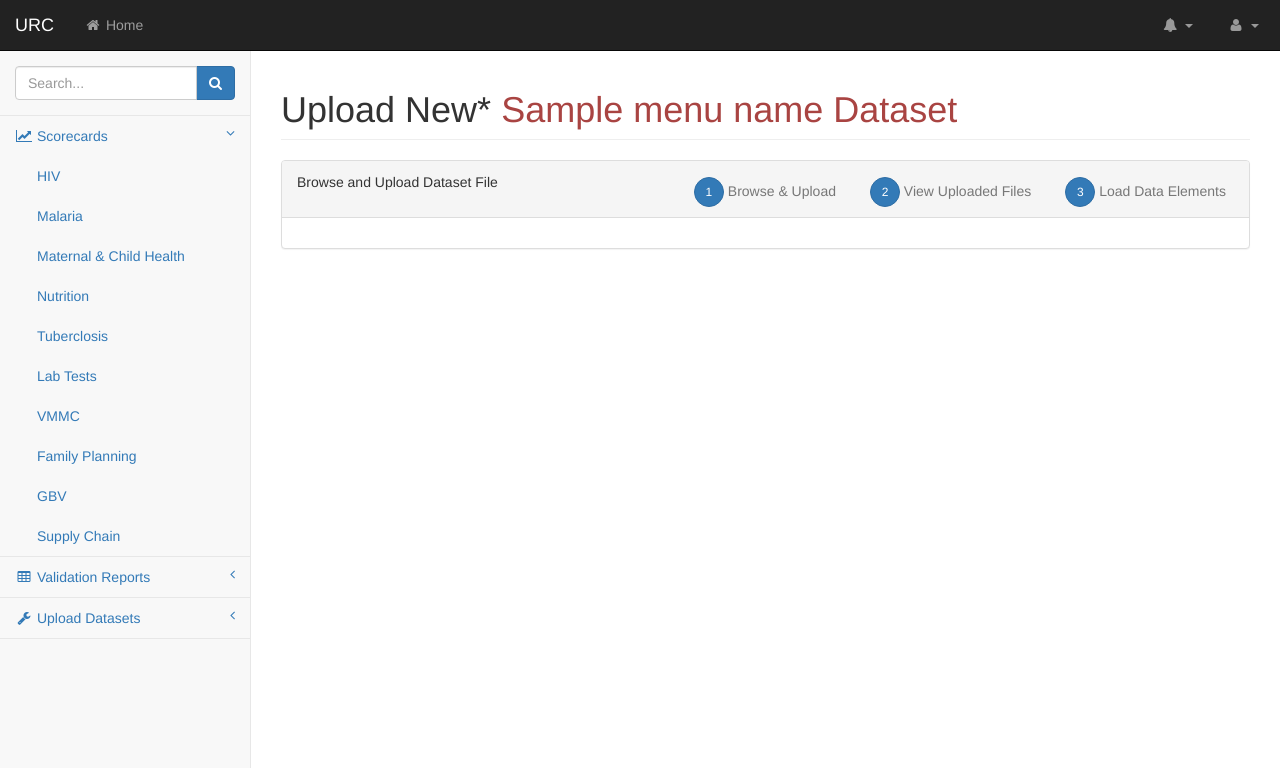
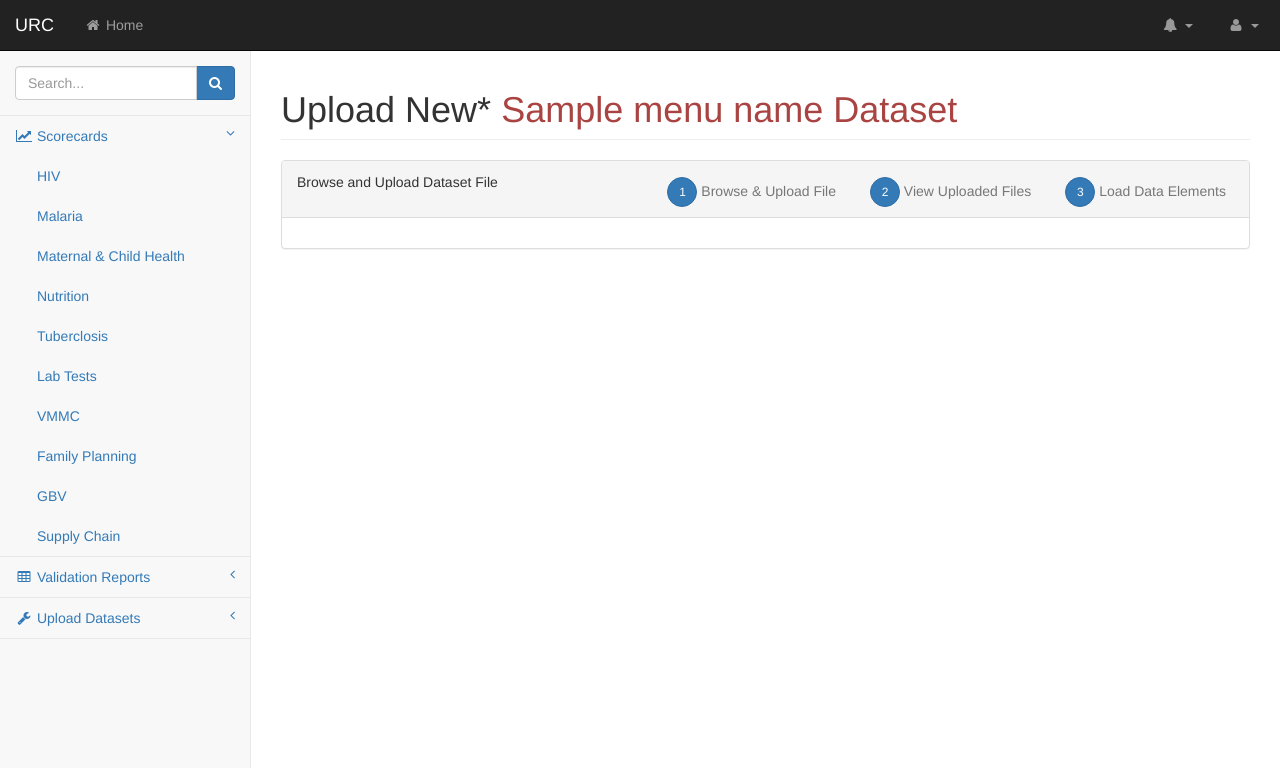
Before and after one commit to rhts-ec/rhites_ec_www, a Django app: template cannula/templates/cannula/data_workflow_new.html in a window 1280 px wide. Shown: the top 768 px of the page. Run offline with Django 3.2, Linux system fonts and the light colour scheme; the template is opened without the code that fills it: most values are stand-ins (such as "Sample title", 1, 10 or a date in 2020); form fields are guessed from the names that the template uses; parts of the project's set-up code (start-up, migrations or seed data) failed here and were passed over; some libraries are stand-ins or nearby versions.

Commit message:
a few last changes to the data work flows

```diff
--- a/cannula/templates/cannula/data_workflow_new.html
+++ b/cannula/templates/cannula/data_workflow_new.html
@@ -15,7 +15,7 @@
             <div class="panel-title pull-left">Browse and Upload Dataset File</div>
             <div class="pull-right">
                 <ul class="nav nav-tabs">
-                    <li {% ifequal step 1 %} class="active" {% endifequal %}><a href="#tab-default-1" data-toggle="tab"><button type="button" class="btn btn-primary btn-circle">1</button> Browse &amp; Upload</a></li>
+                    <li {% ifequal step 1 %} class="active" {% endifequal %}><a href="#tab-default-1" data-toggle="tab"><button type="button" class="btn btn-primary btn-circle">1</button> Browse &amp; Upload File</a></li>
                     <li {% ifequal step 2 %} class="active" {% endifequal %}><a href="#tab-default-2" data-toggle="tab"><button type="button" class="btn btn-primary btn-circle">2</button> View Uploaded Files</a></li>
                     <li {% ifequal step 3 %} class="active" {% endifequal %}><a href="#tab-default-3" data-toggle="tab"><button type="button" class="btn btn-primary btn-circle">3</button> Load Data Elements</a></li>
                 </ul>
@@ -30,14 +30,6 @@
                             <input type="submit" class="btn btn-success" value="Click to Start Upload" />
                             <input type="hidden" name="menu_name" value="{{ menu_name }}" />
                         </form>
-                    <!--<form id=upload_form enctype="multipart/form-data" method="post" action="">
-                    {% csrf_token %}
-                        {{ form.file1|attr:"onchange:uploadFile()" }}
-                        <progress id="progressBar" value="0" max="100" style="width:400px;"></progress>
-                        <h3 id="status"></h3>
-                        <p id="loaded_n_total"></p>
-                    </form>-->
-
                 </div>
                 <div class="tab-pane fade {% ifequal step 2 %} in active {% endifequal %}" id="tab-default-2">
                     {% if workflows %}
@@ -102,7 +94,7 @@
                             </div> <!-- form group [back button] -->
                             </div>
                     {% endifequal %}
-                </div>
+                        </form>
             </div>
         </div>
     </div>
```
